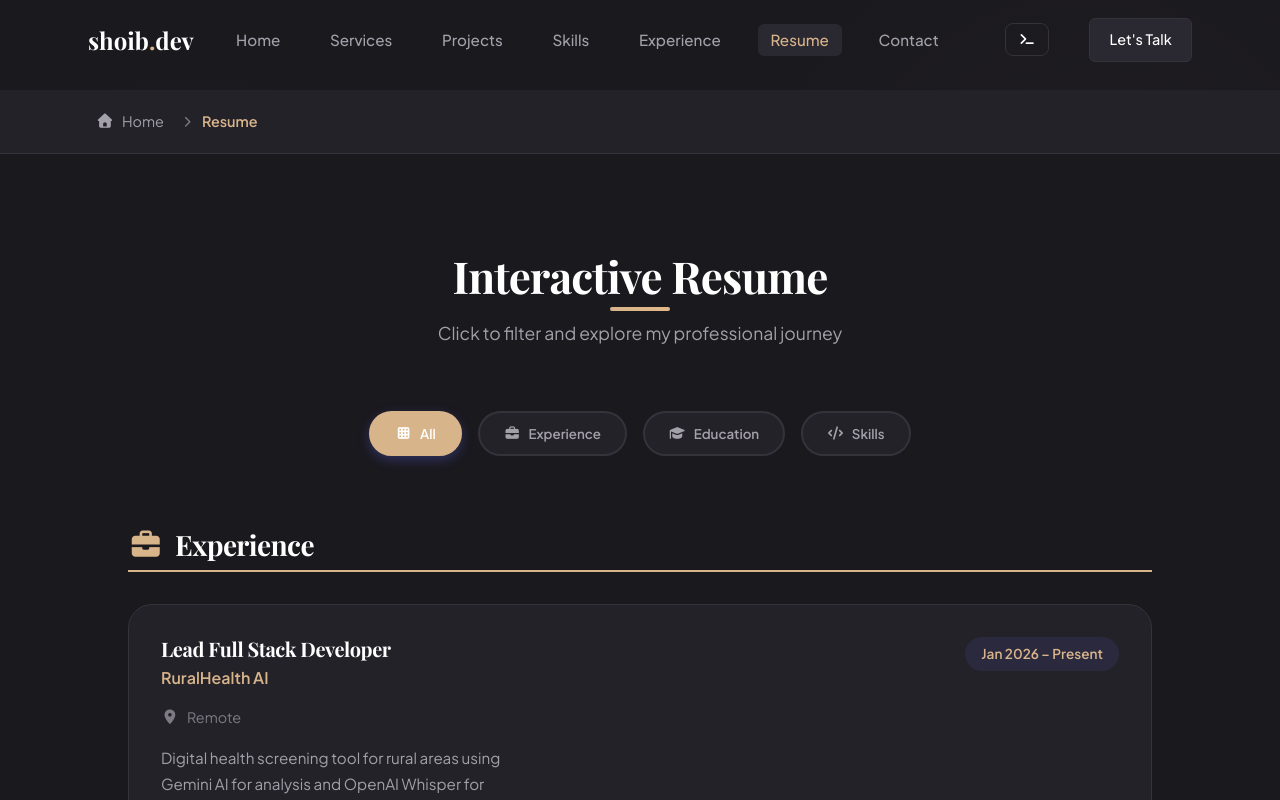
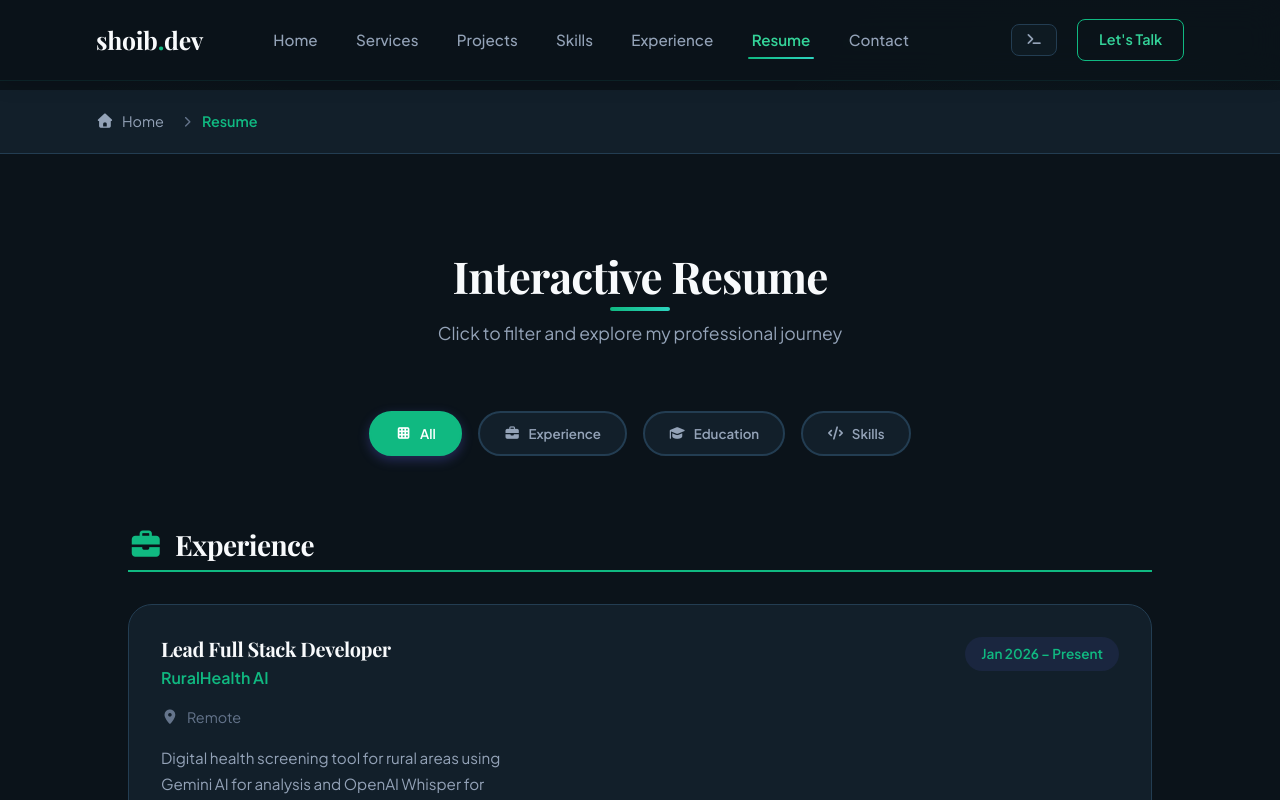
Before and after one commit to shoibahmad/portfolio-react, a React (Vite) app: page /resume in a window 1280 px wide. Shown: the top 800 px of the page. Built offline with nearby package versions, Linux system fonts and the light colour scheme; a web font is replaced by a local one.

Commit message:
Added changes

```diff
--- a/src/components/Education.css
+++ b/src/components/Education.css
@@ -45,7 +45,7 @@
     transform: translateX(5px);
     box-shadow: var(--shadow-lg);
     background: var(--bg-tertiary);
-    border-color: rgba(216, 180, 139, 0.3);
+    border-color: rgba(16, 185, 129, 0.3);
 }
 
 .edu-header {
--- a/src/components/Footer.css
+++ b/src/components/Footer.css
@@ -1,28 +1,144 @@
-/* Footer Styles - Minimalist Aesthetic */
+/* Redesigned Footer Styles - Premium Glassmorphic Aesthetic */
 .footer {
     background: var(--bg-primary);
     color: var(--text-secondary);
-    padding: 4rem 0 2rem;
-    border-top: 1px solid var(--border);
+    padding: 6rem 0 3rem;
+    position: relative;
     font-family: var(--font-body);
+    overflow: hidden;
 }
 
+/* Elegant Top Divider Gradient Glow */
+.footer::before {
+    content: '';
+    position: absolute;
+    top: 0;
+    left: 50%;
+    transform: translateX(-50%);
+    width: 90%;
+    max-width: 1200px;
+    height: 1px;
+    background: linear-gradient(90deg,
+        transparent 0%,
+        rgba(16, 185, 129, 0.4) 30%,
+        rgba(45, 212, 191, 0.4) 70%,
+        transparent 100%
+    );
+}
+
+/* Call To Action Banner styling */
+.footer-cta {
+    background: linear-gradient(135deg, rgba(18, 31, 42, 0.4) 0%, rgba(25, 43, 58, 0.25) 100%);
+    border: 1px solid rgba(45, 212, 191, 0.1);
+    border-radius: 24px;
+    padding: 3.5rem;
+    display: flex;
+    justify-content: space-between;
+    align-items: center;
+    margin-bottom: 5rem;
+    gap: 2rem;
+    box-shadow: 0 10px 40px rgba(0, 0, 0, 0.35),
+                inset 0 1px 1px rgba(255, 255, 255, 0.05);
+    backdrop-filter: blur(12px);
+    -webkit-backdrop-filter: blur(12px);
+    position: relative;
+    z-index: 1;
+}
+
+/* Subtle corner glow in CTA banner */
+.footer-cta::after {
+    content: '';
+    position: absolute;
+    bottom: -20px;
+    right: -20px;
+    width: 150px;
+    height: 150px;
+    background: radial-gradient(circle, rgba(45, 212, 191, 0.06) 0%, transparent 70%);
+    pointer-events: none;
+    z-index: -1;
+}
+
+.footer-cta-content h2 {
+    font-family: var(--font-heading);
+    font-size: 2.3rem;
+    color: var(--text-primary);
+    margin-bottom: 0.75rem;
+    letter-spacing: -0.02em;
+    font-weight: 700;
+    line-height: 1.2;
+}
+
+.footer-cta-content p {
+    color: var(--text-secondary);
+    font-size: 1.05rem;
+    max-width: 600px;
+    line-height: 1.6;
+}
+
+.btn-cta-footer {
+    display: inline-flex;
+    align-items: center;
+    gap: 0.75rem;
+    padding: 1.05rem 2.2rem;
+    background: linear-gradient(135deg, var(--primary) 0%, var(--accent) 100%);
+    color: var(--bg-primary) !important;
+    border-radius: 50px;
+    font-weight: 600;
+    font-size: 1.05rem;
+    transition: var(--transition-smooth);
+    text-decoration: none;
+    box-shadow: 0 5px 15px rgba(16, 185, 129, 0.25);
+    white-space: nowrap;
+}
+
+.btn-cta-footer i {
+    transition: transform 0.3s ease;
+    font-size: 0.9rem;
+}
+
+.btn-cta-footer:hover {
+    transform: translateY(-3px) scale(1.02);
+    box-shadow: 0 10px 25px rgba(45, 212, 191, 0.45);
+}
+
+.btn-cta-footer:hover i {
+    transform: translateX(5px);
+}
+
+/* Footer Grid columns */
 .footer-grid {
     display: grid;
-    grid-template-columns: 2fr 1fr 1fr 1fr;
-    gap: 3rem;
-    margin-bottom: 3rem;
+    grid-template-columns: 2fr 1fr 1.2fr 1fr;
+    gap: 4rem;
+    margin-bottom: 4rem;
+    position: relative;
+    z-index: 1;
 }
 
-.footer-brand h3 {
-    font-size: 1.5rem;
+.footer-brand {
+    display: flex;
+    flex-direction: column;
+}
+
+.footer-logo {
+    display: inline-block;
+    margin-bottom: 1.25rem;
+    text-decoration: none;
+}
+
+.footer-brand .logo-text {
+    font-family: var(--font-heading);
+    font-weight: 700;
+    font-size: 1.6rem;
     color: var(--text-primary);
-    margin-bottom: 0.5rem;
-    font-weight: 700;
+}
+
+.footer-brand .logo-dot {
+    color: var(--primary);
 }
 
 .tagline {
-    color: var(--primary);
+    color: var(--primary-light);
     font-weight: 500;
     font-size: 0.95rem;
     margin-bottom: 1rem;
@@ -31,21 +147,22 @@
 
 .description {
     color: var(--text-muted);
-    line-height: 1.6;
+    line-height: 1.7;
     font-size: 0.95rem;
-    max-width: 350px;
+    max-width: 360px;
 }
 
 .footer h4 {
     font-size: 0.85rem;
-    margin-bottom: 1rem;
+    margin-bottom: 1.5rem;
     font-weight: 600;
     text-transform: uppercase;
-    letter-spacing: 0.05em;
+    letter-spacing: 0.08em;
     color: var(--text-primary);
+    position: relative;
 }
 
-/* Links */
+/* Footers list item animations */
 .footer-links ul, .footer-contact ul {
     list-style: none;
     padding: 0;
@@ -53,48 +170,93 @@
 }
 
 .footer-links li, .footer-contact li {
-    margin-bottom: 0.75rem;
+    margin-bottom: 0.85rem;
 }
 
-.footer-links a, .footer-contact a {
+.footer-links a {
     color: var(--text-secondary);
-    transition: color 0.2s ease;
+    transition: var(--transition);
     text-decoration: none;
     font-size: 0.95rem;
+    display: inline-block;
+    position: relative;
 }
 
-.footer-links a:hover, .footer-contact a:hover {
+.footer-links a::after {
+    content: '';
+    position: absolute;
+    bottom: -2px;
+    left: 0;
+    width: 0;
+    height: 1.5px;
+    background: var(--primary-light);
+    transition: width 0.3s cubic-bezier(0.4, 0, 0.2, 1);
+}
+
+.footer-links a:hover::after {
+    width: 100%;
+}
+
+.footer-links a:hover {
     color: var(--text-primary);
 }
 
 .footer-contact li {
     display: flex;
     align-items: center;
-    gap: 0.75rem;
+    gap: 0.85rem;
     color: var(--text-secondary);
     font-size: 0.95rem;
 }
 
 .footer-contact li i {
-    color: var(--text-muted);
+    color: var(--primary-light);
+    font-size: 0.95rem;
+    width: 16px;
+    text-align: center;
 }
 
-/* Social Links */
+.footer-contact a {
+    color: var(--text-secondary);
+    transition: var(--transition);
+    text-decoration: none;
+}
+
+.footer-contact a:hover {
+    color: var(--text-primary);
+    text-shadow: 0 0 10px rgba(45, 212, 191, 0.2);
+}
+
+/* Premium Social Buttons */
 .social-links {
     display: flex;
-    gap: 1.25rem;
+    gap: 0.85rem;
 }
 
 .social-links a {
-    color: var(--text-muted);
-    font-size: 1.25rem;
-    transition: color 0.2s ease;
+    width: 42px;
+    height: 42px;
+    border-radius: 50%;
+    background: rgba(25, 43, 58, 0.4);
+    border: 1px solid var(--border);
+    color: var(--text-secondary);
+    display: flex;
+    align-items: center;
+    justify-content: center;
+    font-size: 1.1rem;
+    transition: var(--transition-smooth);
+    text-decoration: none;
 }
 
 .social-links a:hover {
-    color: var(--text-primary);
+    color: var(--bg-primary) !important;
+    background: linear-gradient(135deg, var(--primary) 0%, var(--accent) 100%);
+    border-color: transparent;
+    transform: translateY(-4px) rotate(8deg);
+    box-shadow: 0 5px 15px rgba(45, 212, 191, 0.35);
 }
 
+/* Footer bottom bar */
 .footer-bottom {
     padding-top: 2rem;
     border-top: 1px solid var(--border-light);
@@ -103,6 +265,8 @@
     align-items: center;
     flex-wrap: wrap;
     gap: 1rem;
+    position: relative;
+    z-index: 1;
 }
 
 .copyright p {
@@ -124,33 +288,78 @@
     font-size: 0.85rem;
     padding: 0;
     color: var(--text-muted);
-    transition: color 0.2s ease;
+    transition: var(--transition);
 }
 
 .footer-legal button:hover {
-    color: var(--text-primary);
+    color: var(--primary-light);
+}
+
+/* Responsive queries */
+@media (max-width: 1024px) {
+    .footer-grid {
+        grid-template-columns: 1.5fr 1fr 1fr;
+        gap: 3rem;
+    }
+    .footer-social {
+        grid-column: span 3;
+        margin-top: 1rem;
+    }
 }
 
 @media (max-width: 900px) {
+    .footer-cta {
+        padding: 2.5rem;
+        flex-direction: column;
+        text-align: center;
+        align-items: center;
+    }
+    .footer-cta-content h2 {
+        font-size: 2rem;
+    }
+    .footer-cta-content p {
+        margin: 0 auto;
+    }
+
     .footer-grid {
         grid-template-columns: 1fr 1fr;
-        gap: 2rem;
+        gap: 2.5rem;
     }
 
     .footer-brand {
-        grid-column: 1 / -1;
+        grid-column: span 2;
+        margin-bottom: 1rem;
+    }
+    .footer-social {
+        grid-column: span 2;
     }
 }
 
-@media (max-width: 768px) {
+@media (max-width: 576px) {
+    .footer {
+        padding: 4rem 0 2rem;
+    }
+    .footer-cta {
+        padding: 2rem 1.5rem;
+        margin-bottom: 3.5rem;
+    }
+    .footer-cta-content h2 {
+        font-size: 1.6rem;
+    }
+
     .footer-grid {
         grid-template-columns: 1fr;
         gap: 2rem;
     }
 
+    .footer-brand, .footer-social {
+        grid-column: span 1;
+    }
+
     .footer-bottom {
         flex-direction: column;
         text-align: center;
+        gap: 1.25rem;
     }
 
     .footer-legal {
--- a/src/components/Header.css
+++ b/src/components/Header.css
@@ -1,21 +1,23 @@
-/* Header Component Styles - Minimalist Aesthetic */
+/* Redesigned Header Component Styles - Option 1: Full-Width Glass Navbar */
 .header {
     position: fixed;
     top: 0;
     left: 0;
     width: 100%;
-    background: transparent;
+    background: rgba(11, 19, 26, 0.75);
+    backdrop-filter: blur(16px);
+    -webkit-backdrop-filter: blur(16px);
+    border-bottom: 1px solid rgba(45, 212, 191, 0.08);
     z-index: 1000;
-    transition: all 0.3s ease;
-    border-bottom: 1px solid transparent;
+    transition: all 0.4s cubic-bezier(0.16, 1, 0.3, 1);
+    box-shadow: 0 2px 20px rgba(0, 0, 0, 0.15);
 }
 
 .header.scrolled {
-    background: rgba(36, 34, 41, 0.9);
-    backdrop-filter: blur(12px);
-    -webkit-backdrop-filter: blur(12px);
-    border-bottom: 1px solid var(--border);
-    box-shadow: 0 4px 20px rgba(0, 0, 0, 0.4);
+    background: rgba(11, 19, 26, 0.88);
+    border-bottom-color: rgba(45, 212, 191, 0.18);
+    box-shadow: 0 4px 30px rgba(0, 0, 0, 0.3),
+                0 0 20px rgba(16, 185, 129, 0.04);
 }
 
 .header-container {
@@ -23,7 +25,8 @@
     display: flex;
     align-items: center;
     justify-content: space-between;
-    transition: height 0.3s ease;
+    padding: 0 2rem;
+    transition: all 0.4s cubic-bezier(0.16, 1, 0.3, 1);
 }
 
 .header.scrolled .header-container {
@@ -42,23 +45,25 @@
 .logo-text {
     font-family: var(--font-heading);
     font-weight: 700;
-    font-size: 1.5rem;
+    font-size: 1.55rem;
     color: var(--text-primary);
-    transition: opacity 0.3s ease;
+    transition: var(--transition);
+    letter-spacing: -0.01em;
 }
 
 .brand-logo:hover .logo-text {
-    opacity: 0.8;
+    opacity: 0.95;
+    text-shadow: 0 0 10px rgba(45, 212, 191, 0.3);
 }
 
 .logo-dot {
     color: var(--primary);
 }
 
-/* Navigation */
+/* Navigation Menu */
 .nav-menu ul {
     display: flex;
-    gap: 1.5rem;
+    gap: 2rem;
     list-style: none;
     align-items: center;
     margin: 0;
@@ -71,47 +76,89 @@
     font-size: 0.95rem;
     color: var(--text-secondary);
     text-decoration: none;
-    transition: all 0.2s ease;
-    padding: 0.4rem 0.8rem;
-    border-radius: 6px;
+    position: relative;
+    padding: 0.5rem 0.2rem;
+    transition: var(--transition-smooth);
+}
+
+.nav-link::after {
+    content: '';
+    position: absolute;
+    bottom: -2px;
+    left: 0;
+    width: 0;
+    height: 2px;
+    background: linear-gradient(90deg, var(--primary), var(--accent));
+    transition: width 0.3s ease;
+    border-radius: 2px;
 }
 
 .nav-link:hover {
     color: var(--text-primary);
 }
 
+.nav-link:hover::after,
+.nav-link.active::after {
+    width: 100%;
+}
+
 .nav-link.active {
-    color: var(--primary);
-    background: var(--bg-tertiary);
+    color: var(--primary-light);
+    font-weight: 600;
 }
 
 /* Header Actions */
 .header-actions {
     display: flex;
     align-items: center;
-    gap: 1.5rem;
+    gap: 1.25rem;
 }
 
-/* CTA Button */
+/* Terminal button */
+.terminal-toggle-btn {
+    background: rgba(25, 43, 58, 0.3);
+    border: 1px solid var(--border);
+    color: var(--text-secondary);
+    padding: 0.55rem 0.85rem;
+    border-radius: 8px;
+    cursor: pointer;
+    transition: var(--transition);
+    display: flex;
+    align-items: center;
+    justify-content: center;
+}
+
+.terminal-toggle-btn:hover {
+    color: var(--accent);
+    border-color: var(--accent);
+    background: var(--accent-glow);
+    transform: translateY(-1px);
+    box-shadow: 0 0 12px var(--accent-glow);
+}
+
+/* Desktop CTA */
 .desktop-resume-btn {
-    padding: 0.6rem 1.2rem;
-    background: var(--bg-tertiary);
-    color: var(--text-primary);
-    border: 1px solid var(--border);
-    border-radius: 6px;
-    font-weight: 500;
+    padding: 0.55rem 1.3rem;
+    border: 1px solid var(--primary);
+    color: var(--primary-light);
+    background: transparent;
+    border-radius: 8px;
+    font-weight: 600;
     font-size: 0.9rem;
-    transition: all 0.2s ease;
+    transition: var(--transition-smooth);
     text-decoration: none;
+    display: inline-block;
 }
 
 .desktop-resume-btn:hover {
-    background: var(--text-primary);
-    color: var(--bg-secondary);
-    border-color: var(--text-primary);
+    background: linear-gradient(135deg, var(--primary) 0%, var(--accent) 100%);
+    color: var(--bg-primary);
+    border-color: transparent;
+    box-shadow: 0 4px 15px rgba(45, 212, 191, 0.3);
+    transform: translateY(-1px);
 }
 
-/* Mobile Menu */
+/* Hamburger mobile button */
 .hamburger {
     display: none;
     flex-direction: column;
@@ -127,15 +174,33 @@
     width: 22px;
     height: 2px;
     background: var(--text-primary);
-    transition: all 0.3s ease;
+    transition: var(--transition-smooth);
 }
 
 .mobile-resume-btn {
     display: none;
 }
 
-/* Responsive */
+/* Responsive & Mobile overlay styles */
+@media (max-width: 991px) {
+    .nav-menu ul {
+        gap: 1.25rem;
+    }
+    .nav-link {
+        font-size: 0.9rem;
+    }
+}
+
 @media (max-width: 768px) {
+    .header-container {
+        height: 70px;
+        padding: 0 1.5rem;
+    }
+    .header.scrolled .header-container {
+        height: 60px;
+        padding: 0 1.25rem;
+    }
+
     .hamburger {
         display: flex;
     }
@@ -146,44 +211,72 @@
 
     .nav-menu {
         position: fixed;
-        top: 0;
-        right: -100%;
+        top: -100vh;
+        left: 0;
         width: 100%;
         height: 100vh;
-        background: var(--bg-primary);
+        background: rgba(11, 19, 26, 0.97);
+        backdrop-filter: blur(25px);
+        -webkit-backdrop-filter: blur(25px);
         display: flex;
+        flex-direction: column;
         align-items: center;
         justify-content: center;
-        transition: right 0.4s ease;
+        transition: all 0.5s cubic-bezier(0.16, 1, 0.3, 1);
         z-index: 1001;
+        opacity: 0;
+        pointer-events: none;
     }
 
     .nav-menu.active {
-        right: 0;
+        top: 0;
+        opacity: 1;
+        pointer-events: auto;
     }
 
     .nav-menu ul {
         flex-direction: column;
         gap: 2rem;
+        width: 100%;
+        text-align: center;
     }
 
     .nav-link {
-        font-size: 1.25rem;
+        font-size: 1.3rem;
+        display: inline-block;
+        padding: 0.6rem 2rem;
+    }
+
+    .nav-link::after {
+        display: none;
+    }
+
+    .nav-link.active {
+        color: var(--primary-light);
     }
 
     .mobile-resume-btn {
         display: inline-block;
         margin-top: 1rem;
-        padding: 0.8rem 2rem;
-        background: var(--text-primary);
-        color: var(--bg-secondary);
-        border-radius: 6px;
-        font-weight: 500;
+        padding: 0.8rem 2.5rem;
+        background: linear-gradient(135deg, var(--primary) 0%, var(--accent) 100%);
+        color: var(--bg-primary);
+        border-radius: 30px;
+        font-weight: 600;
         text-decoration: none;
+        box-shadow: 0 5px 15px rgba(16, 185, 129, 0.2);
+        transition: var(--transition);
     }
 
+    .mobile-resume-btn:hover {
+        transform: translateY(-2px);
+        box-shadow: 0 8px 20px rgba(16, 185, 129, 0.3);
+    }
+
+    /* Animated close symbol */
     .hamburger.active span:nth-child(1) {
         transform: translateY(7px) rotate(45deg);
+        background: var(--primary);
     }
 
     .hamburger.active span:nth-child(2) {
@@ -192,5 +285,6 @@
 
     .hamburger.active span:nth-child(3) {
         transform: translateY(-7px) rotate(-45deg);
+        background: var(--primary);
     }
 }
--- a/src/components/Header.jsx
+++ b/src/components/Header.jsx
@@ -66,7 +66,7 @@ const Header = ({ onToggleTerminal }) => {
 
                 <div className="header-actions">
                     {/* Desktop CTA */}
-                    <button onClick={onToggleTerminal} className="terminal-toggle-btn" aria-label="Open Terminal" style={{ background: 'transparent', border: '1px solid var(--border)', color: 'var(--text-primary)', padding: '0.5rem 0.8rem', borderRadius: '8px', cursor: 'pointer', marginRight: '1rem' }}>
+                    <button onClick={onToggleTerminal} className="terminal-toggle-btn" aria-label="Open Terminal">
                         <i className="fas fa-terminal"></i>
                     </button>
                     <Link to="/contact" className="desktop-resume-btn">Let's Talk</Link>
--- a/src/components/Services.css
+++ b/src/components/Services.css
@@ -57,7 +57,7 @@
 .service-icon {
     width: 80px;
     height: 80px;
-    background: rgba(216, 180, 139, 0.1);
+    background: rgba(16, 185, 129, 0.1);
     color: var(--primary);
     border-radius: 20px;
     /* Squircle */
@@ -67,7 +67,7 @@
     font-size: 2rem;
     margin-bottom: 2rem;
     transition: all 0.3s ease;
-    border: 1px solid rgba(216, 180, 139, 0.2);
+    border: 1px solid rgba(16, 185, 129, 0.2);
     box-shadow: inset 0 2px 4px rgba(0, 0, 0, 0.2), 0 8px 16px -4px rgba(0, 0, 0, 0.3);
 }
 
@@ -75,7 +75,7 @@
     background: linear-gradient(135deg, var(--primary) 0%, var(--primary-dark) 100%);
     color: white;
     transform: scale(1.1) rotate(5deg);
-    box-shadow: 0 10px 20px -5px rgba(216, 180, 139, 0.4);
+    box-shadow: 0 10px 20px -5px rgba(16, 185, 129, 0.4);
     border-color: transparent;
 }
 
--- a/src/components/TerminalModal.css
+++ b/src/components/TerminalModal.css
@@ -16,7 +16,7 @@
     width: 100%;
     max-width: 800px;
     height: 500px;
-    background: #1A191E; /* matches bg-primary */
+    background: var(--bg-primary);
     border: 1px solid var(--border);
     border-radius: 12px;
     display: flex;
@@ -28,7 +28,7 @@
 
 .terminal-header {
     height: 40px;
-    background: #242229; /* matches bg-secondary */
+    background: var(--bg-secondary);
     border-bottom: 1px solid var(--border);
     display: flex;
     align-items: center;
@@ -80,7 +80,7 @@
     background: transparent;
 }
 .terminal-body::-webkit-scrollbar-thumb {
-    background: rgba(216, 180, 139, 0.2); /* Theme accent */
+    background: var(--primary-glow);
     border-radius: 4px;
 }
 
--- a/src/components/ui/Spotlight.css
+++ b/src/components/ui/Spotlight.css
@@ -17,7 +17,7 @@
     height: 100%;
     background: radial-gradient(
         600px circle at var(--mouse-x, 0) var(--mouse-y, 0),
-        rgba(216, 180, 139, 0.06),
+        rgba(45, 212, 191, 0.06),
         transparent 40%
     );
     z-index: 0;
--- a/src/index.css
+++ b/src/index.css
@@ -2,42 +2,42 @@
 @import url('https://fonts.googleapis.com/css2?family=Playfair+Display:ital,wght@0,400;0,600;0,700;1,400&family=Plus+Jakarta+Sans:ital,wght@0,300;0,400;0,500;0,600;0,700;1,400&display=swap');
 
 :root {
-  /* Claude AI Aesthetic Palette */
-  --bg-primary: #1A191E;
-  /* Dark purple/black background */
-  --bg-secondary: #242229;
-  /* Lighter surface */
-  --bg-tertiary: #2A2830;
-  /* Hover surface */
-  --bg-gradient: linear-gradient(135deg, #1A191E 0%, #242229 100%);
+  /* Nordic Forest Frost Palette */
+  --bg-primary: #0B131A;
+  /* Deep forest shadow background */
+  --bg-secondary: #121F2A;
+  /* Dark Nordic spruce surface */
+  --bg-tertiary: #192B3A;
+  /* Muted teal-slate card surface */
+  --bg-gradient: linear-gradient(135deg, #0B131A 0%, #121F2A 100%);
 
-  --text-primary: #FFFFFF;
-  /* White */
-  --text-secondary: #A3A0AA;
-  /* Muted Gray/Purple */
-  --text-muted: #7D7A84;
-  /* Deep Muted */
+  --text-primary: #F8FAFC;
+  /* Cool crystal white */
+  --text-secondary: #94A3B8;
+  /* Cool slate grey */
+  --text-muted: #64748B;
+  /* Deep Slate */
 
-  --primary: #D8B48B;
-  /* Tan / Beige */
-  --primary-dark: #C19F77;
-  /* Darker Tan */
-  --primary-light: #E8C396;
-  /* Lighter Beige */
-  --primary-glow: rgba(216, 180, 139, 0.15);
+  --primary: #10B981;
+  /* Emerald Sage Green */
+  --primary-dark: #059669;
+  /* Darker Sage */
+  --primary-light: #34D399;
+  /* Lighter Mint */
+  --primary-glow: rgba(16, 185, 129, 0.15);
 
-  --accent: #E2B887;
-  /* Accent Beige */
-  --accent-dark: #C19F77;
+  --accent: #2DD4BF;
+  /* Frosted Mint Teal */
+  --accent-dark: #0D9488;
   /* Accent Dark */
-  --accent-glow: rgba(226, 184, 135, 0.1);
+  --accent-glow: rgba(45, 212, 191, 0.1);
 
-  --border: #35323B;
-  /* Dark Border */
-  --border-light: #45424D;
-  --glass-bg: rgba(26, 25, 30, 0.8);
-  --glass-border: rgba(53, 50, 59, 0.6);
-  --glass-shadow: 0 8px 32px 0 rgba(0, 0, 0, 0.2);
+  --border: #233D52;
+  /* Soft border tint */
+  --border-light: #2D4C66;
+  --glass-bg: rgba(11, 19, 26, 0.8);
+  --glass-border: rgba(35, 61, 82, 0.6);
+  --glass-shadow: 0 8px 32px 0 rgba(0, 0, 0, 0.25);
 
   /* Typography */
   --font-heading: 'Playfair Display', serif;
@@ -51,7 +51,7 @@
   --shadow: 0 4px 6px -1px rgba(0, 0, 0, 0.4), 0 2px 4px -2px rgba(0, 0, 0, 0.3);
   --shadow-lg: 0 10px 25px -5px rgba(0, 0, 0, 0.5), 0 8px 10px -6px rgba(0, 0, 0, 0.4);
   --shadow-xl: 0 20px 40px -10px rgba(0, 0, 0, 0.6), 0 10px 20px -8px rgba(0, 0, 0, 0.5);
-  --shadow-colored: 0 10px 40px -10px rgba(216, 180, 139, 0.15);
+  --shadow-colored: 0 10px 40px -10px rgba(16, 185, 129, 0.15);
   --transition: all 0.3s cubic-bezier(0.4, 0, 0.2, 1);
   --transition-smooth: all 0.5s cubic-bezier(0.34, 1.56, 0.64, 1);
 
@@ -80,9 +80,9 @@ body {
   -moz-osx-font-smoothing: grayscale;
   overflow-x: hidden;
   background-image:
-    radial-gradient(circle at 15% 50%, rgba(216, 180, 139, 0.03) 0%, transparent 30%),
-    radial-gradient(circle at 85% 30%, rgba(226, 184, 135, 0.02) 0%, transparent 30%),
-    radial-gradient(circle at 50% 100%, rgba(216, 180, 139, 0.02) 0%, transparent 40%);
+    radial-gradient(circle at 15% 50%, rgba(16, 185, 129, 0.03) 0%, transparent 30%),
+    radial-gradient(circle at 85% 30%, rgba(45, 212, 191, 0.02) 0%, transparent 30%),
+    radial-gradient(circle at 50% 100%, rgba(16, 185, 129, 0.02) 0%, transparent 40%);
   background-attachment: fixed;
 }
 
@@ -211,7 +211,7 @@ img {
 .btn-primary:hover {
   transform: translateY(-2px);
   background: var(--primary-light);
-  box-shadow: 0 4px 15px rgba(216, 180, 139, 0.2);
+  box-shadow: 0 4px 15px rgba(16, 185, 129, 0.2);
 }
 
 .btn-outline {
```
Also changed, not shown: src/components/Footer.jsx (+26 -11 lines).
